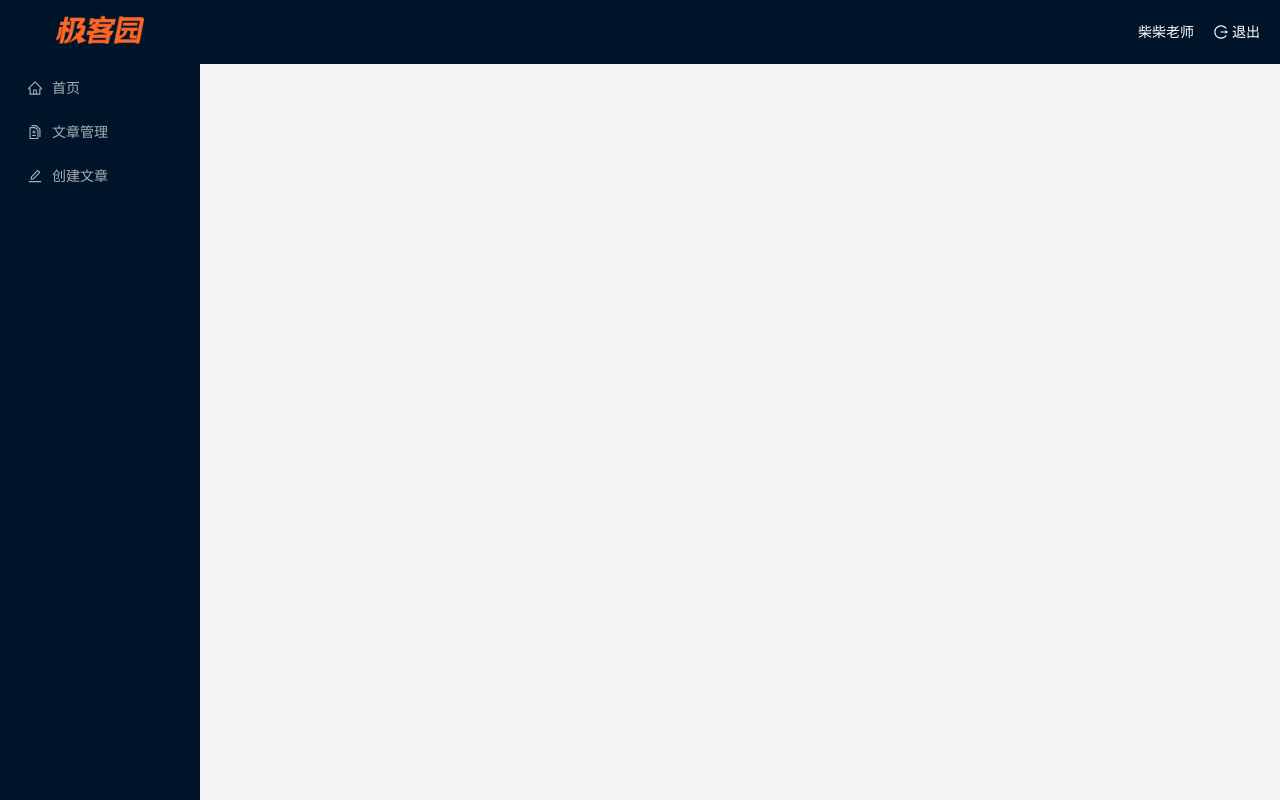
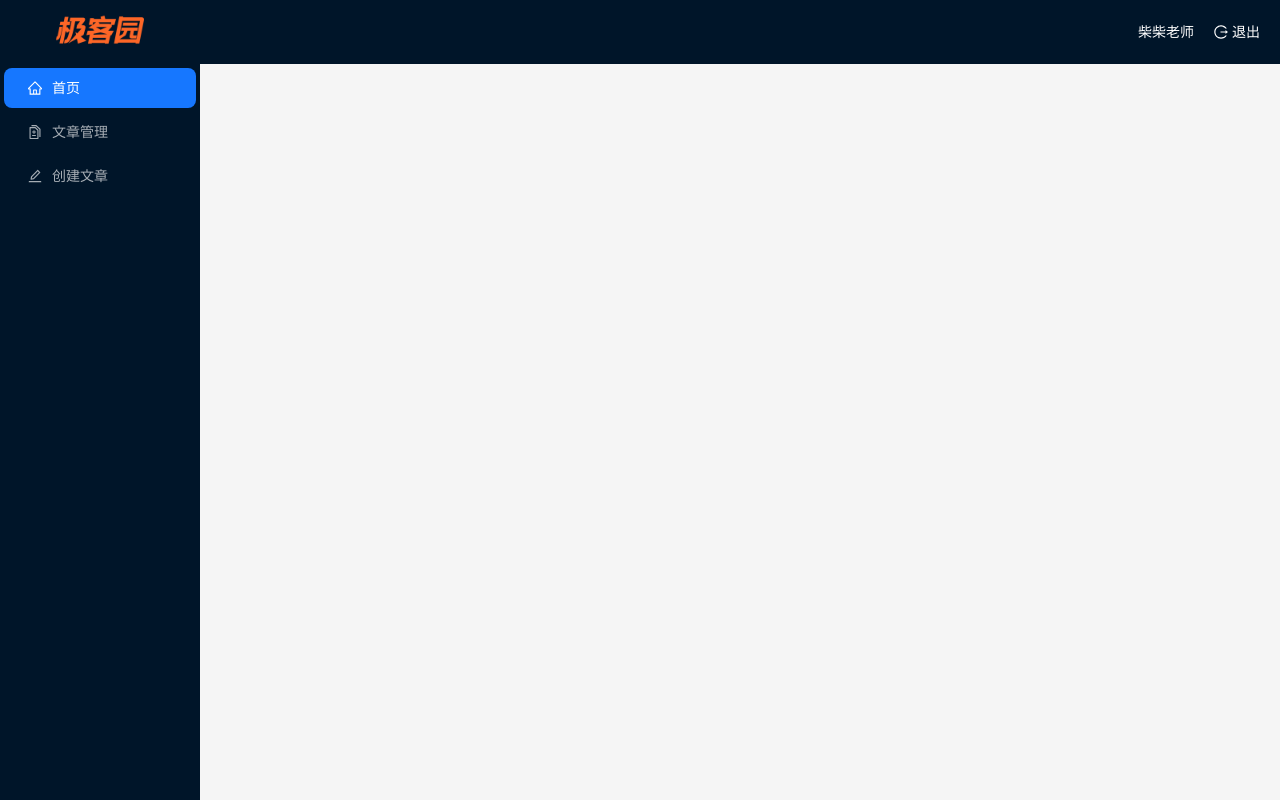
Before and after one commit to linrk0929/react-18-2023, a React (Create React App) app: page / in a window 1280 px wide. Built offline with nearby package versions, Linux system fonts and the light colour scheme.

Commit message:
菜单高亮

```diff
--- a/src/pages/Layout/index.js
+++ b/src/pages/Layout/index.js
@@ -6,7 +6,7 @@
   LogoutOutlined,
 } from '@ant-design/icons'
 import './index.scss'
-import { Outlet, useNavigate } from 'react-router-dom'
+import { Outlet, useLocation, useNavigate } from 'react-router-dom'
 
 const { Header, Sider } = Layout
 
@@ -23,7 +23,7 @@
   },
   {
     label: '创建文章',
-    key: 'publish',
+    key: '/publish',
     icon: <EditOutlined />,
   },
 ]
@@ -32,8 +32,10 @@
   const navigate = useNavigate()
   const menuClick = (route) => {
     navigate(route.key)
+    console.log(route)
   }
-
+  const location = useLocation()
+  const selectedKey = location.pathname
   return (
     <Layout>
       <Header className="header">
@@ -52,10 +54,11 @@
           <Menu
             mode="inline"
             theme="dark"
-            defaultSelectedKeys={['1']}
+            selectedKeys={selectedKey}
             items={items}
             style={{ height: '100%', borderRight: 0 }}
             onClick={menuClick}
+
           ></Menu>
         </Sider>
         <Layout className="layout-content" style={{ padding: 20 }}>
```
